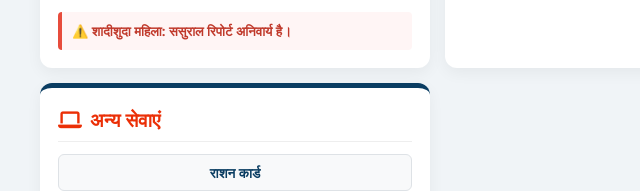
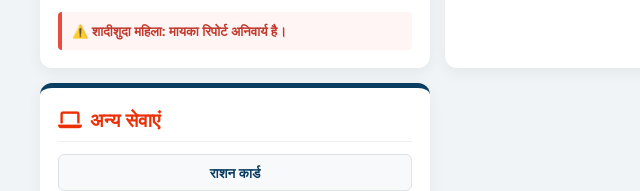
Before and after one commit to ascomputers078-glitch/Jan-Seva-Kendra, a plain HTML site: page index.html in a window 1280 px wide. Shown: the part 477-668 px from the top of the page, 0-640 px from the left. Drawn offline with Linux system fonts and the light colour scheme.

Commit message:
Update index.html

```diff
--- a/index.html
+++ b/index.html
@@ -140,7 +140,7 @@ const jobDatabase = {
 };
 
 const servicesDB = [
-    { title: "प्रमाण पत्र", icon: "fa-file-invoice", note: "शादीशुदा महिला: ससुराल रिपोर्ट अनिवार्य है।", services: ["आय प्रमाण पत्र", "जाति प्रमाण पत्र", "निवास प्रमाण पत्र", "महिला जाति"] },
+    { title: "प्रमाण पत्र", icon: "fa-file-invoice", note: "शादीशुदा महिला: मायका रिपोर्ट अनिवार्य है।", services: ["आय प्रमाण पत्र", "जाति प्रमाण पत्र", "निवास प्रमाण पत्र", "महिला जाति"] },
     { title: "CSC सरकारी नौकरी", icon: "fa-user-graduate", isJob: true, services: ["लेटेस्ट नौकरी / रिजल्ट / एडमिट कार्ड"] },
     { title: "डिजिटल आईडी", icon: "fa-id-card", services: ["पैन कार्ड", "आधार अपडेट", "वोटर आईडी", "आयुष्मान कार्ड"] },
     { title: "अन्य सेवाएं", icon: "fa-laptop", services: ["राशन कार्ड", "खतौनी नकल", "बिजली बिल", "ड्राइविंग लाइसेंस"] }
```
